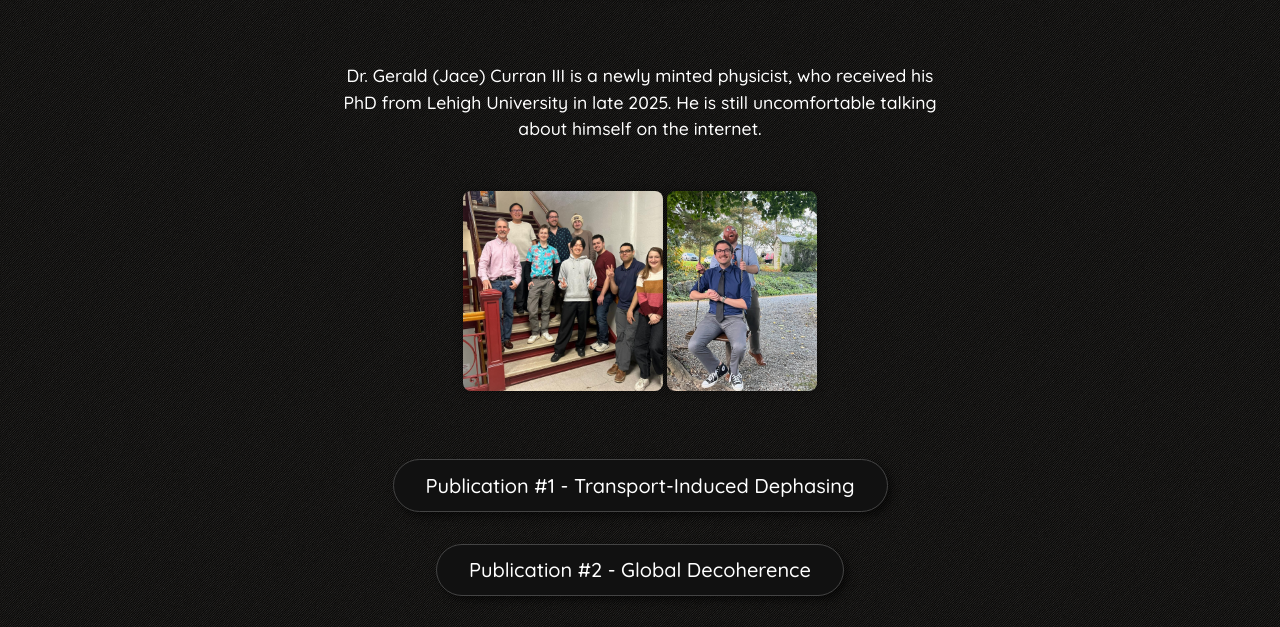
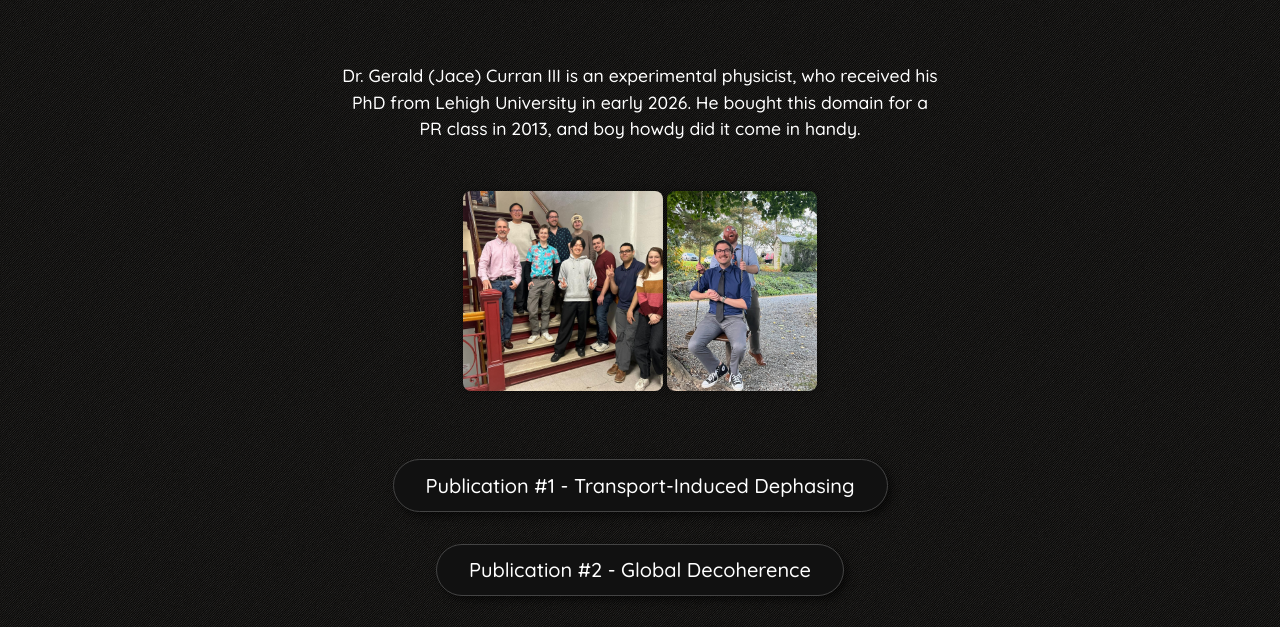
Before and after one commit to Unifix818/jacecurran.com, a plain HTML site: page index.html in a window 1280 px wide. Shown: the part 473-1100 px from the top of the page. Drawn offline with Linux system fonts and the light colour scheme; a web font is replaced by a local one.

Commit message:
Revise biography and update PhD year
Updated the biography and corrected the year of PhD completion.

```diff
--- a/index.html
+++ b/index.html
@@ -33,8 +33,8 @@
   </div>
   <div class="about-text">
     <p>
-      Dr. Gerald (Jace) Curran III is a newly minted physicist, who received his PhD from Lehigh University in late 2025.
-	  He is still uncomfortable talking about himself on the internet.
+      Dr. Gerald (Jace) Curran III is an experimental physicist, who received his PhD from Lehigh University in early 2026.
+	  He bought this domain for a PR class in 2013, and boy howdy did it come in handy.
     </p>
   </div>
 	<div class="about-images about-right">
```
